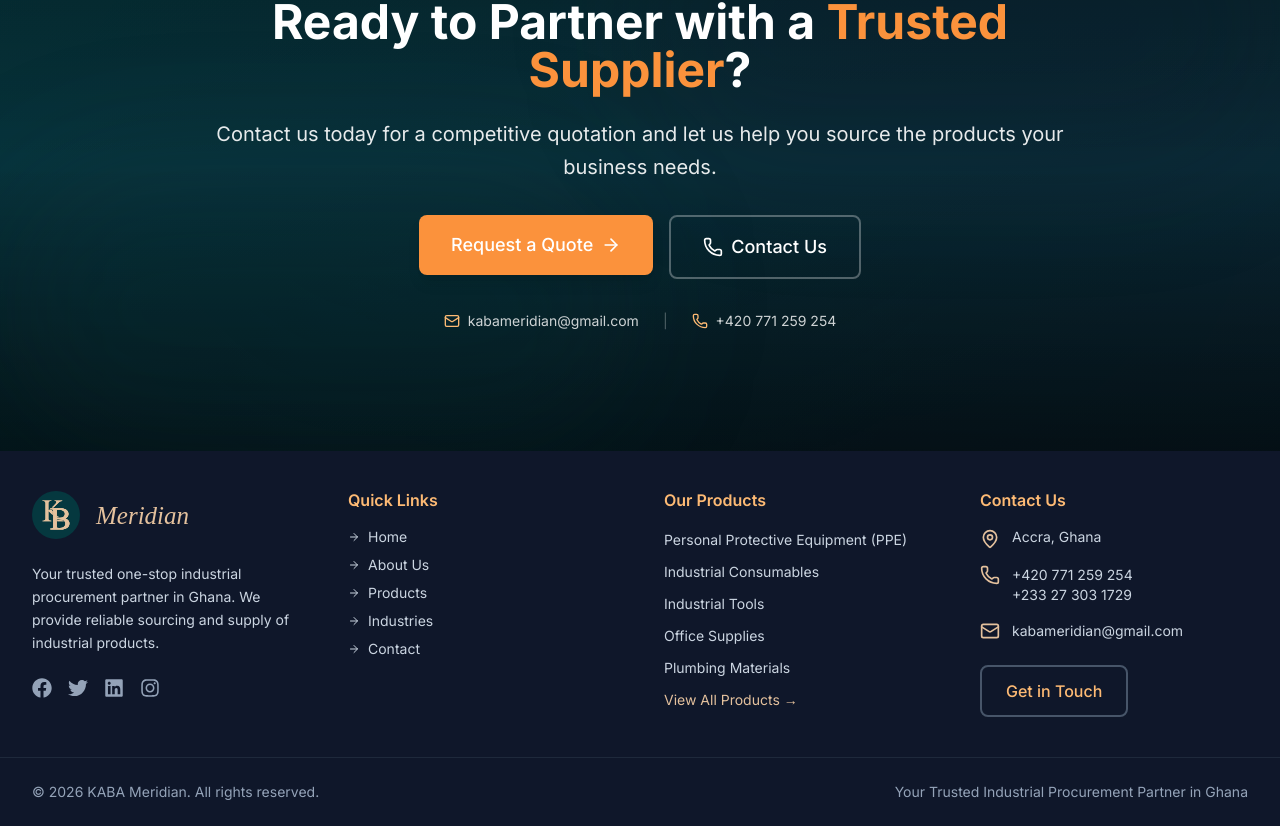
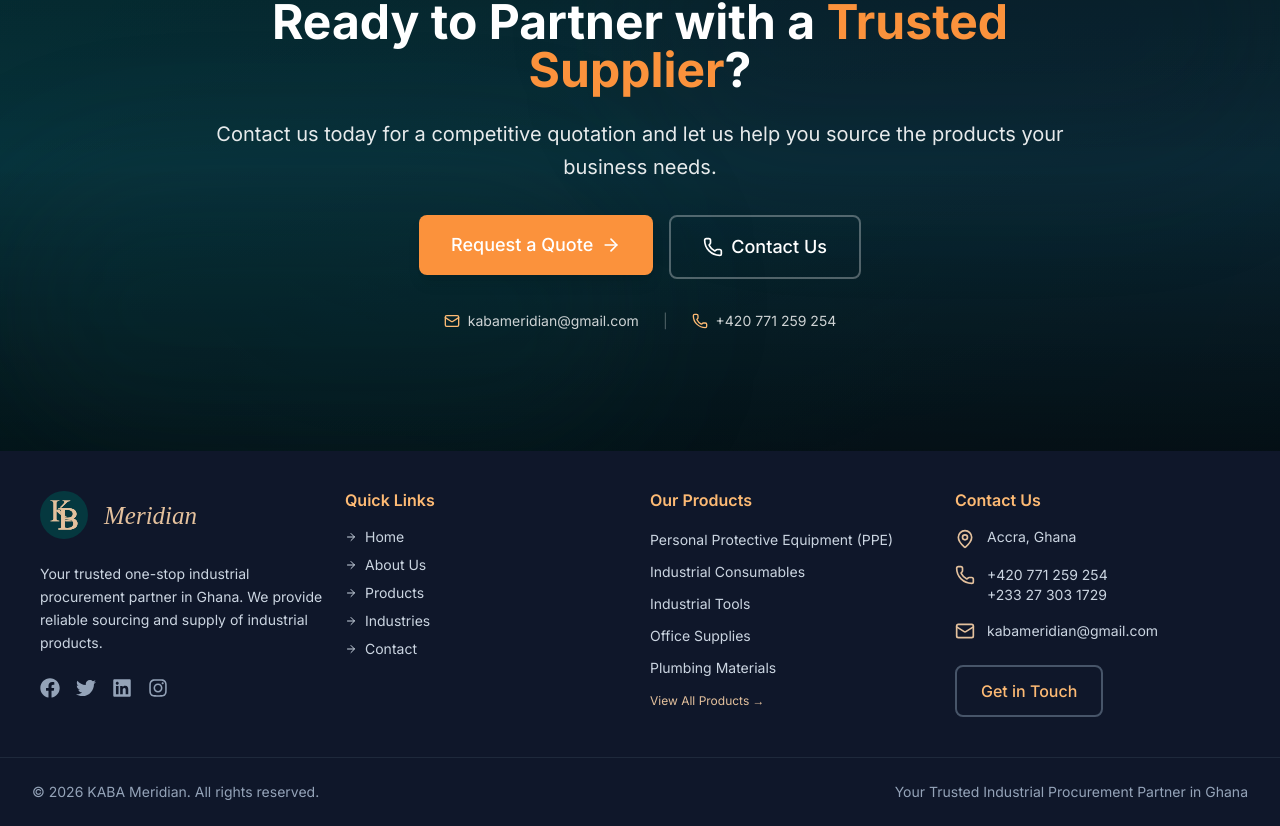
Before and after one commit to cojojunior/KABA-Meridian, a React (Vite) app: page / in a window 1280 px wide. Shown: the part 3941-4767 px from the top of the page. Built offline with nearby package versions, Linux system fonts and the light colour scheme; no server answers.

Commit message:
changes on the gaps

```diff
--- a/src/components/layout/Footer.tsx
+++ b/src/components/layout/Footer.tsx
@@ -23,8 +23,8 @@
 export default function Footer() {
   return (
     <footer className="bg-secondary-900 text-secondary-300">
-      <div className="container-custom py-5 lg:py-10 md:py-10">
-        <div className="grid grid-cols-1 grid-cols-2 md:grid-cols-2 lg:grid-cols-4 gap-12">
+      <div className="container-custom py-5 lg:py-10 md:py-10 ">
+        <div className="grid grid-cols-2 grid-cols-2 md:grid-cols-2 lg:grid-cols-4 gap-5 px-2">
           <div>
             <Link to="/" className="flex items-center gap-3 mb-6">
               <img
@@ -72,7 +72,7 @@
 
           <div>
             <h4 className="text-accent-300 font-semibold mb-4">Quick Links</h4>
-            <ul className="space-y-2">
+            <ul className="space-y-2 ">
               {quickLinks.map((link) => (
                 <li key={link.path}>
                   <Link
@@ -101,7 +101,7 @@
               <li>
                 <Link
                   to="/products"
-                  className="text-sm text-primary-1 hover:text-accent-400 transition-colors">
+                  className="text-[12px] text-primary-1 hover:text-accent-400 transition-colors">
                   View All Products →
                 </Link>
               </li>
@@ -111,7 +111,7 @@
           <div>
             <h4 className="text-accent-300 font-semibold mb-4">Contact Us</h4>
             <div className="space-y-4">
-              <div className="flex items-start gap-3">
+              <div className="flex items-start gap-3 ">
                 <MapPin className="h-5 w-5 text-primary-1 flex-shrink-0 mt-0.5" />
                 <span className="text-sm">Accra, Ghana</span>
               </div>
@@ -123,7 +123,7 @@
                 </div>
               </div>
               <div className="flex items-start gap-3">
-                <Mail className="h-5 w-5 text-primary-1 flex-shrink-0" />
+                <Mail className="h-5 w-5 text-primary-1 flex-shrink-0 " />
                 <span className="text-sm">kabameridian@gmail.com</span>
               </div>
             </div>
```
